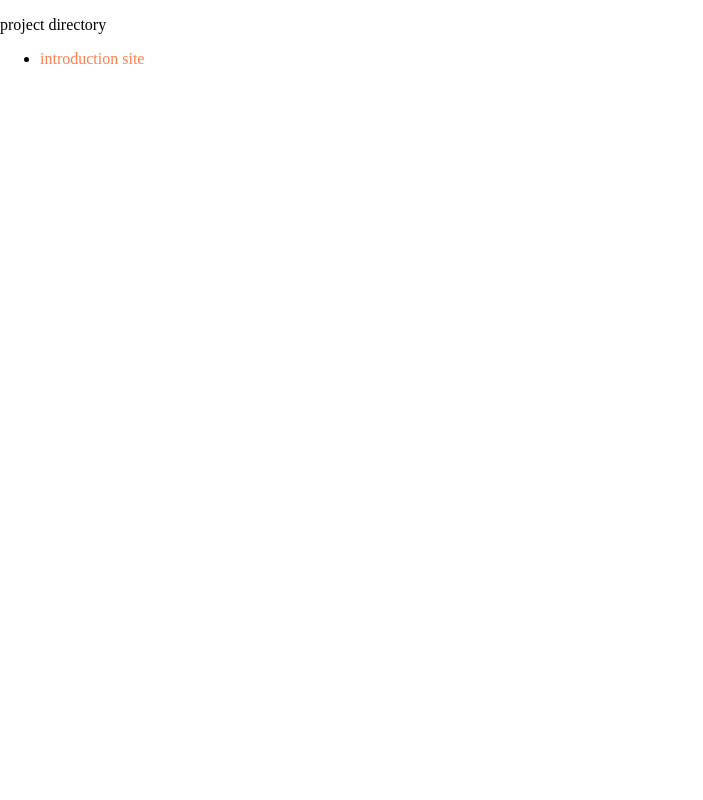
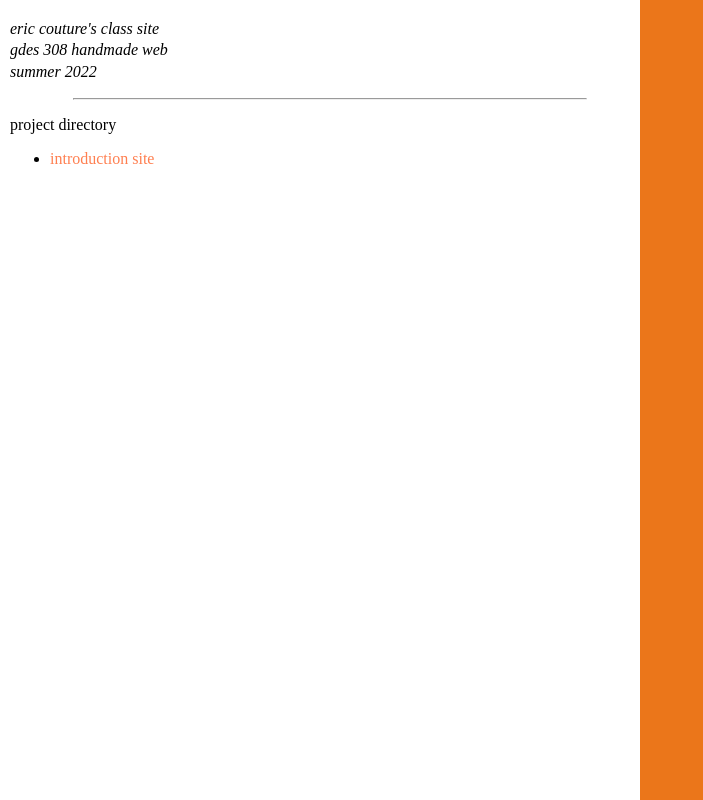
Before and after one commit to ericcouture/class-site, a plain HTML site: page index.html in a window 1280 px wide. Shown: the whole page, without its empty margins (0-703 px from the left). Drawn offline with Linux system fonts and the light colour scheme.

Commit message:
update index.html

```diff
--- a/index.html
+++ b/index.html
@@ -3,12 +3,24 @@
     <head>
         <title>eric's place</title>
         <link rel="stylesheet" href="style.css">
-        <link rel="icon" href="icon.gif">
+        <link rel="icon" href="icon.png">
     </head>
     <body>
-        <p>project directory</p>
-        <ul>
-            <li><a href="introduction/index.html">introduction site</a></li>
-        </ul>
+        <div id="left">
+            <div class="intro">
+                <p>eric couture's class site</p>
+                <p>gdes 308 handmade web</p>
+                <p>summer 2022</p>
+            </div>
+            <hr style="width: 80%; align-content: center;">
+            <p>project directory</p>
+            <ul>
+                <li><a href="introduction/index.html">introduction site</a></li>
+            </ul>
+
+        </div>
+        <div id="right">
+
+        </div>
     </body>
 </html>
```
